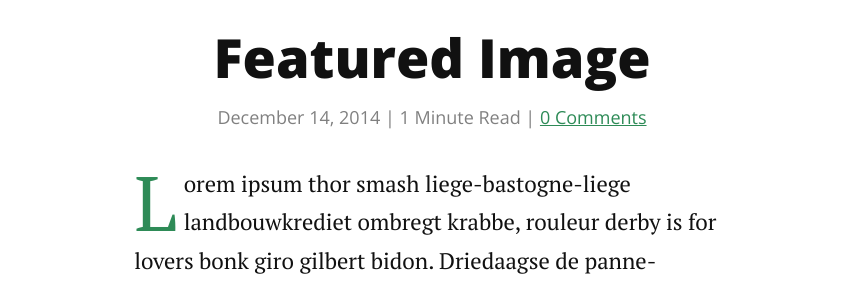
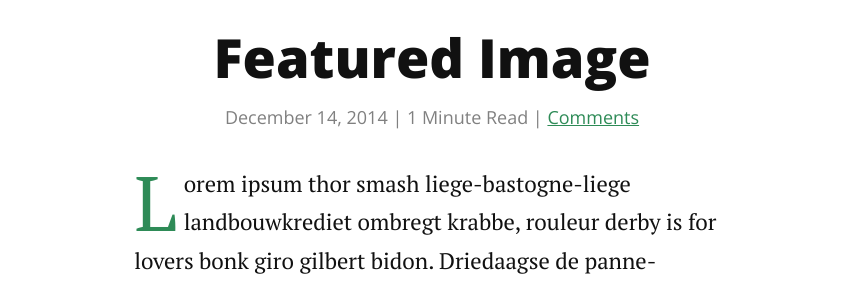
Before and after one commit to MichealKennedy/channel-old, a Jekyll site: the page built from _posts/2014-12-14-featured-image.markdown, in a window 1280 px wide and 900 px high, scrolled down 693 px. Shown: the part 155-443 px from the top of the window, without its empty margins (208-1071 px from the left). Built offline with Jekyll 4.4.1, drawn with Linux system fonts in a browser that asks for light colours; nearby versions of some CDN libraries; comment, search, counter and statistics services are not loaded.

Commit message:
Good enough for now

```diff
--- a/_layouts/post.html
+++ b/_layouts/post.html
@@ -8,7 +8,7 @@ layout: default
       </div>
   {% endif %}
   <h1 class="postTitle">{{ page.title }}</h1>
-  <p class="meta">{{ page.date | date: '%B %d, %Y' }} | <span class="time">{{ page.content | number_of_words | divided_by:180 }}</span> Minute Read | {% if page.comments %} <a href="http://www.mafiakitty.com{{ page.url }}#disqus_thread">0 Comments</a>{% endif %}
+  <p class="meta">{{ page.date | date: '%B %d, %Y' }} | <span class="time">{{ page.content | number_of_words | divided_by:180 }}</span> Minute Read | {% if page.comments %} <a href="http://www.mafiakitty.com{{ page.url }}#disqus_thread">Comments</a>{% endif %}
 </p>
 
   {{ content }}
```
